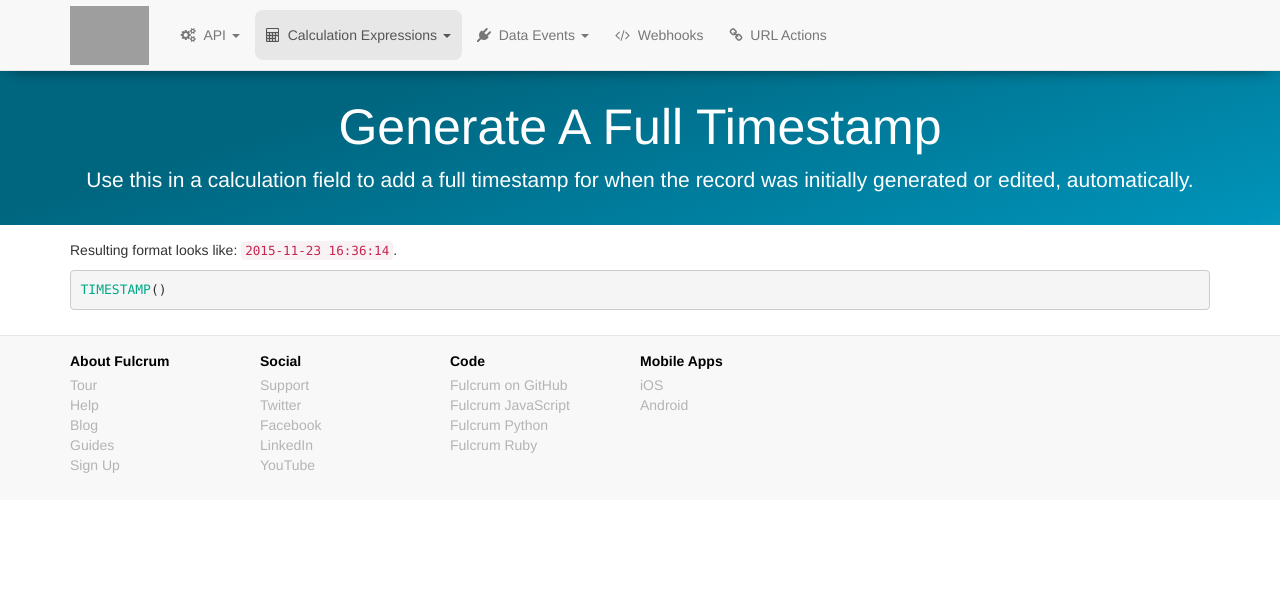
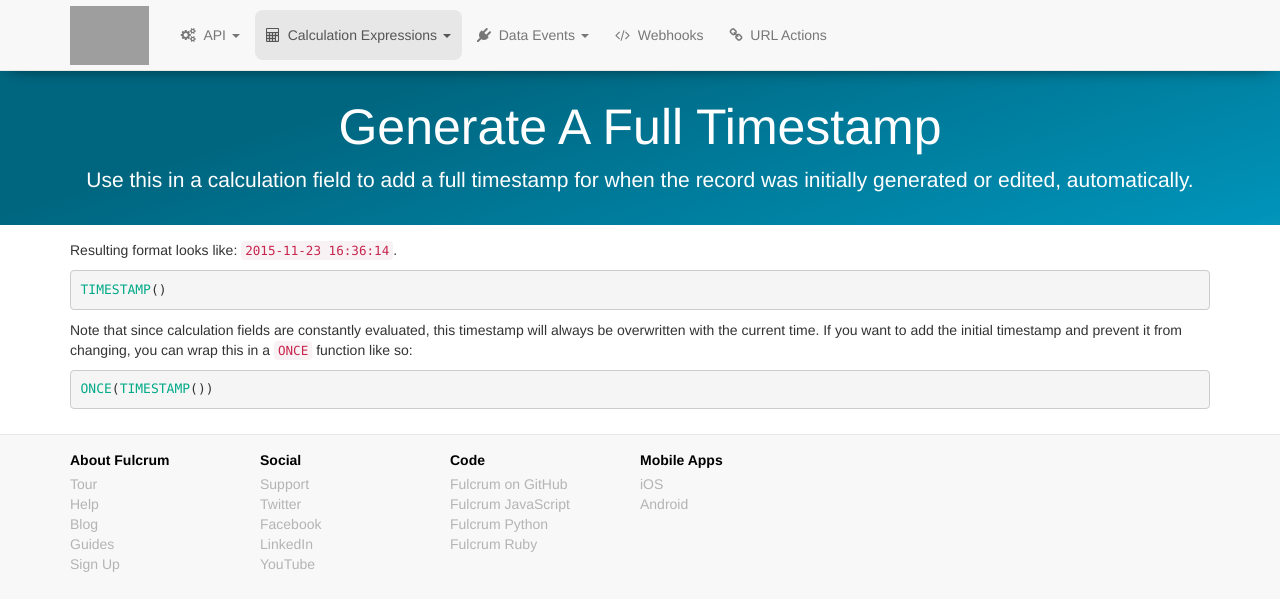
Before and after one commit to rylincoln/developer.fulcrumapp.com, a Jekyll site: the page built from _expression-examples/timestamp.md, in a window 1280 px wide. Shown: the top 611 px of the page. Built offline with Jekyll 4.4.1, drawn with Linux system fonts in a browser that asks for light colours; nearby versions of some CDN libraries; grey boxes are pictures that could not be loaded.

Commit message:
Add a note about using ONCE() to retain timestamp

````diff
--- a/_expression-examples/timestamp.md
+++ b/_expression-examples/timestamp.md
@@ -11,3 +11,9 @@ Resulting format looks like: `2015-11-23 16:36:14`.
 ```js
 TIMESTAMP()
 ```
+
+Note that since calculation fields are constantly evaluated, this timestamp will always be overwritten with the current time. If you want to add the initial timestamp and prevent it from changing, you can wrap this in a [`ONCE`](/expressions/reference/once/) function like so:
+
+```js
+ONCE(TIMESTAMP())
+```
````
